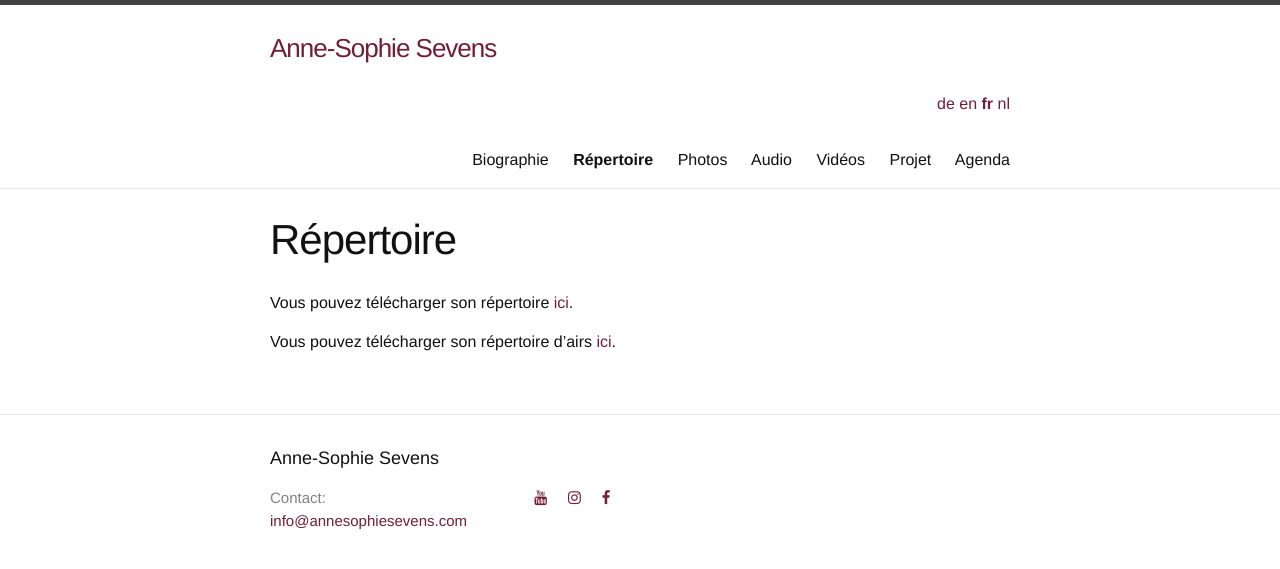
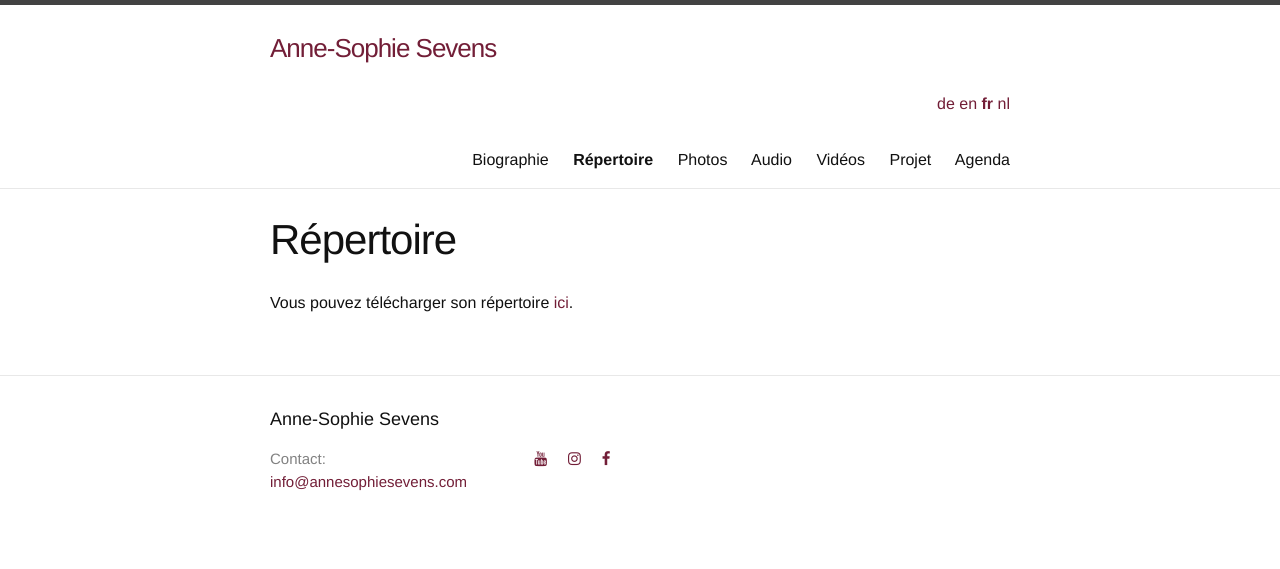
Before and after one commit to annesophie-sevens/annesophie-sevens.github.io, a Jekyll site: the page built from repertoire-fr.md, in a window 1280 px wide. Shown: the top 569 px of the page. Built offline with Jekyll 4.4.1, drawn with Linux system fonts in a browser that asks for light colours; nearby versions of some CDN libraries.

Commit message:
Update repertoire-fr.md

```diff
--- a/repertoire-fr.md
+++ b/repertoire-fr.md
@@ -7,5 +7,3 @@ ref: Repertoire
 ---
 
 Vous pouvez télécharger son répertoire [ici]({{ site.baseurl }}/assets/REPERTOIRE.pdf).
-
-Vous pouvez télécharger son répertoire d'airs [ici]({{ site.baseurl }}/assets/ARIAS.pdf).
```
